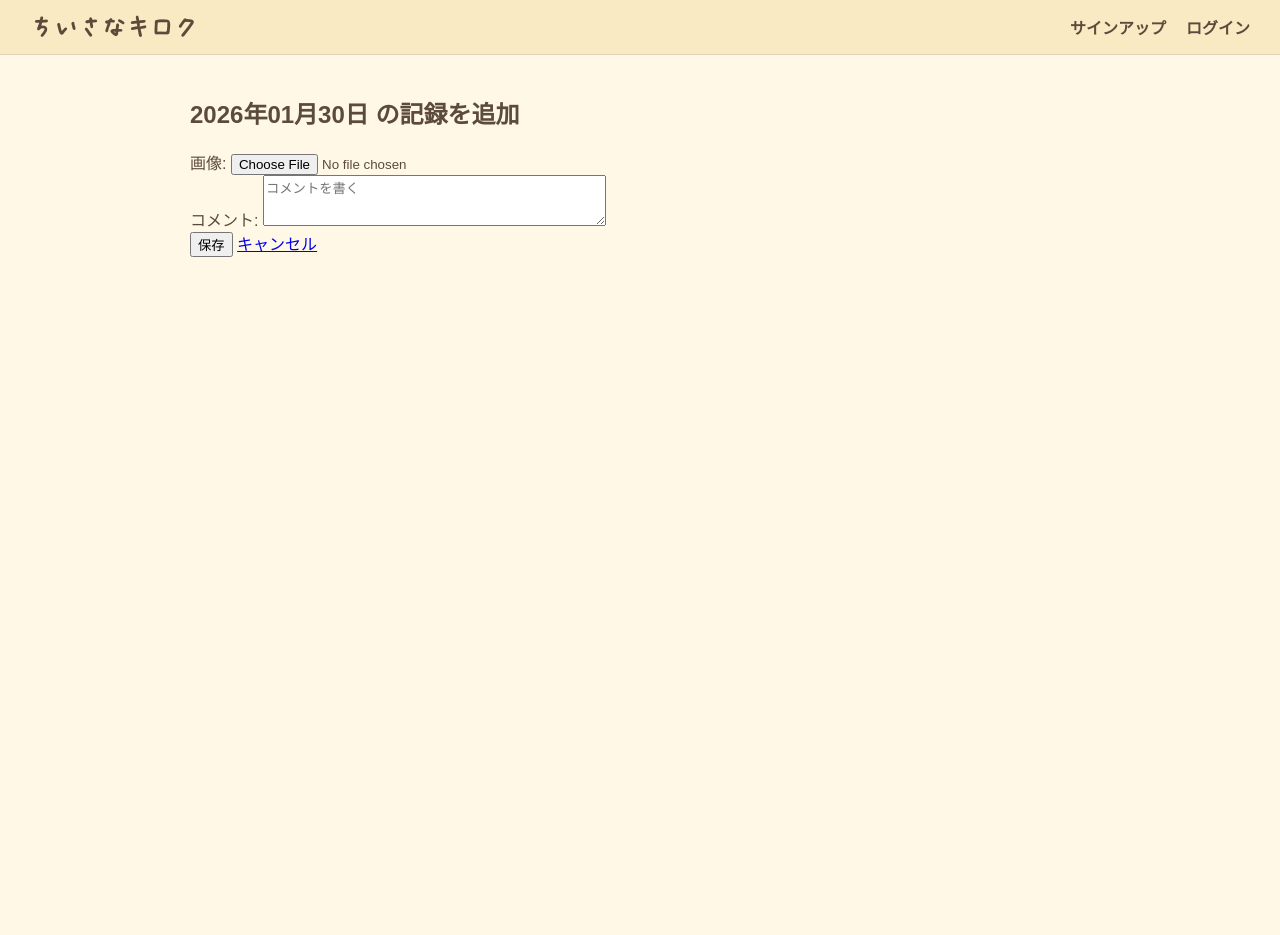
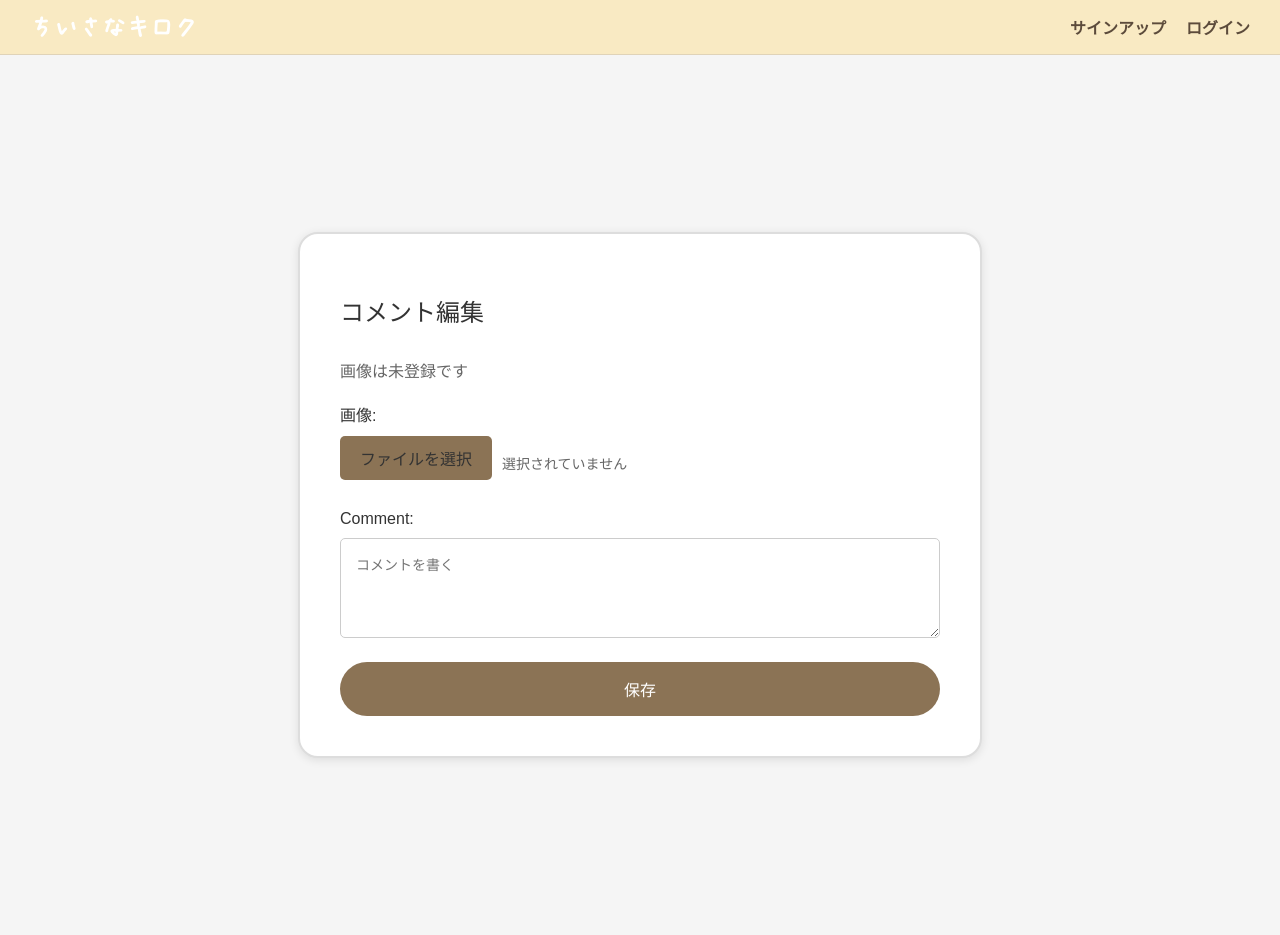
Before and after one commit to Kyounopopi/tiisanaproject, a Django app: page /add_record/?year=2026&month=1&day=30 in a window 1280 px wide. Before the commit the page ends 257 px from the top, so only its background shows below. Run offline with Django 5.2, Linux system fonts and the light colour scheme; data comes from the database, SQL or seed files in the repository.

Commit message:
カレンダーcss等の変更

```diff
--- a/tiisanaproject/calendarapp/static/calendarapp/calendar.css
+++ b/tiisanaproject/calendarapp/static/calendarapp/calendar.css
@@ -256,3 +256,19 @@ body {
 body {
   background-color: #f5f5f5 !important;
 }
+
+/* 変更前: 2カラムグリッド */
+.records-grid {
+  display: grid;
+  grid-template-columns: repeat(2, 1fr);
+  gap: 20px;
+}
+
+/* 変更後: 1カラムレイアウト */
+.records-grid {
+  display: flex;
+  flex-direction: column;
+  gap: 20px;
+  max-width: 500px;
+  margin: 0 auto;
+}
--- a/tiisanaproject/calendarapp/templates/calendar/add_record.html
+++ b/tiisanaproject/calendarapp/templates/calendar/add_record.html
@@ -1,25 +1,209 @@
 {% extends "base.html" %}
 
-{% block title %}記録を追加{% endblock %}
+{% block title %}ちいさなキロク / コメント編集{% endblock %}
 
 {% block contents %}
-<h2>{{ selected_date|date:"Y年m月d日" }} の記録を追加</h2>
+{% load static %}
+<link rel="stylesheet" href="{% static 'calendarapp/calendar.css' %}">
 
-<form method="post" enctype="multipart/form-data">
+<!-- メインコンテンツ -->
+<main class="main-content">
+  <div class="edit-container">
+    <h2 class="page-title">コメント編集</h2>
+
+    {% if record.image %}
+      <div class="image-preview">
+        <img src="{{ record.image.url }}" alt="添付画像" id="preview-img">
+      </div>
+    {% else %}
+      <div class="image-preview" id="image-preview-container" style="display: none;">
+        <img src="" alt="プレビュー" id="preview-img">
+      </div>
+      <p class="no-image-text" id="no-image-text">画像は未登録です</p>
+    {% endif %}
+
+    <form method="post" enctype="multipart/form-data" class="edit-form">
       {% csrf_token %}
 
       <div class="form-group">
-    <label for="{{ form.image.id_for_label }}">画像:</label>
-    {{ form.image }}
+        <label for="id_image">画像:</label>
+        <div class="file-input-wrapper">
+          <label for="id_image" class="file-input-label">
+            ファイルを選択
+          </label>
+          <input type="file" name="image" accept="image/*" id="id_image" class="file-input">
+          <span class="file-name" id="file-name">選択されていません</span>
+        </div>
       </div>
 
       <div class="form-group">
-    <label for="{{ form.comment.id_for_label }}">コメント:</label>
+        <label for="{{ form.comment.id_for_label }}">Comment:</label>
         {{ form.comment }}
       </div>
 
-  <button type="submit">保存</button>
-  <a href="{% url 'calendarapp:currender' %}?year={{ selected_date.year }}&month={{ selected_date.month }}&day={{ selected_date.day }}">キャンセル</a>
+      <button type="submit" class="save-button">保存</button>
     </form>
+  </div>
+</main>
 
+<style>
+  /* bodyの背景色を上書き */
+  body {
+    background-color: #f5f5f5 !important;
+  }
+
+  /* メインコンテンツ */
+  .main-content {
+    background-color: #f5f5f5;
+    min-height: calc(100vh - 100px);
+    padding: 50px 20px;
+    display: flex;
+    justify-content: center;
+    align-items: center;
+  }
+
+  .edit-container {
+    background-color: #fff;
+    border: 2px solid #ddd;
+    border-radius: 20px;
+    padding: 40px;
+    max-width: 600px;
+    width: 100%;
+    box-shadow: 0 2px 10px rgba(0,0,0,0.1);
+  }
+
+  .page-title {
+    color: #333;
+    font-size: 24px;
+    margin-bottom: 30px;
+    font-weight: normal;
+  }
+
+  .image-preview {
+    margin-bottom: 20px;
+    text-align: center;
+  }
+
+  .image-preview img {
+    max-width: 100%;
+    max-height: 300px;
+    border-radius: 10px;
+    border: 1px solid #ddd;
+  }
+
+  .no-image-text {
+    color: #666;
+    margin-bottom: 20px;
+    font-size: 16px;
+  }
+
+  /* フォーム */
+  .edit-form {
+    width: 100%;
+  }
+
+  .form-group {
+    margin-bottom: 20px;
+  }
+
+  .form-group label {
+    color: #333;
+    display: block;
+    margin-bottom: 10px;
+    font-size: 16px;
+  }
+
+  /* ファイル入力 */
+  .file-input-wrapper {
+    display: flex;
+    align-items: center;
+    gap: 10px;
+  }
+
+  .file-input {
+    display: none;
+  }
+
+  .file-input-label {
+    padding: 10px 20px;
+    background-color: #8b7355;
+    color: #fff;
+    border-radius: 5px;
+    cursor: pointer;
+    transition: all 0.3s;
+    font-size: 14px;
+  }
+
+  .file-input-label:hover {
+    background-color: #6d5a43;
+  }
+
+  .file-name {
+    color: #666;
+    font-size: 14px;
+  }
+
+  .form-group textarea {
+    width: 100%;
+    padding: 15px;
+    border: 1px solid #ccc;
+    border-radius: 5px;
+    font-size: 14px;
+    min-height: 100px;
+    resize: vertical;
+    box-sizing: border-box;
+  }
+
+  .save-button {
+    width: 100%;
+    padding: 15px;
+    background-color: #8b7355;
+    color: #fff;
+    border: none;
+    border-radius: 50px;
+    font-size: 16px;
+    cursor: pointer;
+    transition: all 0.3s;
+  }
+
+  .save-button:hover {
+    background-color: #6d5a43;
+  }
+
+  /* 全体のフォント統一 */
+  * {
+    font-family: 'Hiragino Kaku Gothic ProN', 'ヒラギノ角ゴ ProN W3', 'メイリオ', Meiryo, 'ＭＳ Ｐゴシック', 'MS PGothic', sans-serif;
+  }
+</style>
+
+<script>
+  // ファイル選択時の処理
+  document.getElementById('id_image').addEventListener('change', function(e) {
+    const file = e.target.files[0];
+    const fileName = document.getElementById('file-name');
+    const previewContainer = document.getElementById('image-preview-container');
+    const previewImg = document.getElementById('preview-img');
+    const noImageText = document.getElementById('no-image-text');
+
+    if (file) {
+      // ファイル名を表示
+      fileName.textContent = file.name;
+
+      // 画像プレビューを表示
+      const reader = new FileReader();
+      reader.onload = function(e) {
+        previewImg.src = e.target.result;
+        if (previewContainer) {
+          previewContainer.style.display = 'block';
+        }
+        if (noImageText) {
+          noImageText.style.display = 'none';
+        }
+      };
+      reader.readAsDataURL(file);
+    } else {
+      fileName.textContent = '選択されていません';
+    }
+  });
+</script>
 {% endblock %}
--- a/tiisanaproject/calendarapp/views.py
+++ b/tiisanaproject/calendarapp/views.py
@@ -13,10 +13,15 @@ def calendar_view(request):
     month = int(request.GET.get("month", today.month))
     day = request.GET.get("day")
 
+    # dayが指定されていない場合は今日の日付を使用
     if day:
         selected_date = date(year, month, int(day))
     else:
-        selected_date = date(year, month, 1)
+        # 現在の月を表示している場合は今日、それ以外は1日
+        if year == today.year and month == today.month:
+            selected_date = today
+        else:
+            selected_date = date(year, month, 1)
 
     # 月の日数
     _, last_day = calendar.monthrange(year, month)
```
Lines whose indentation alone changed are shown as unchanged.
